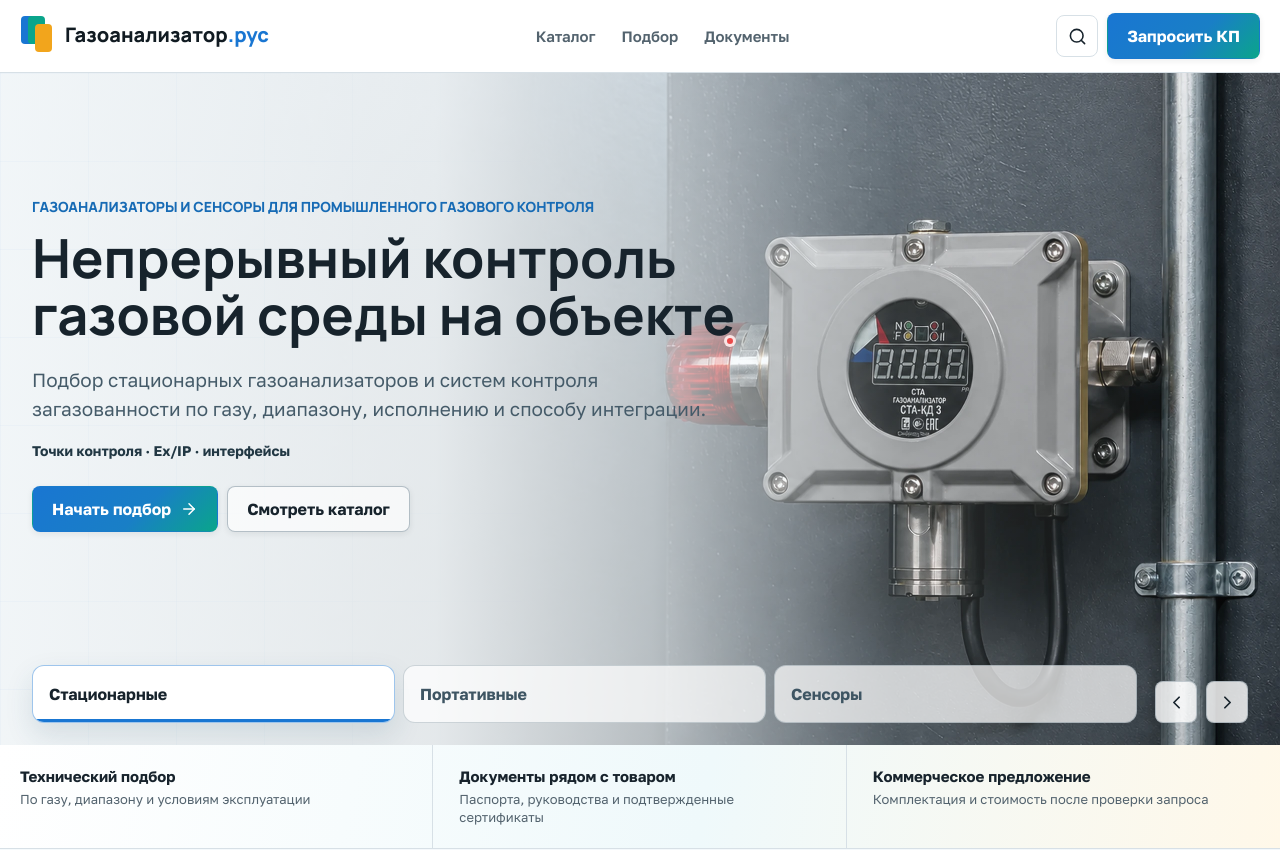
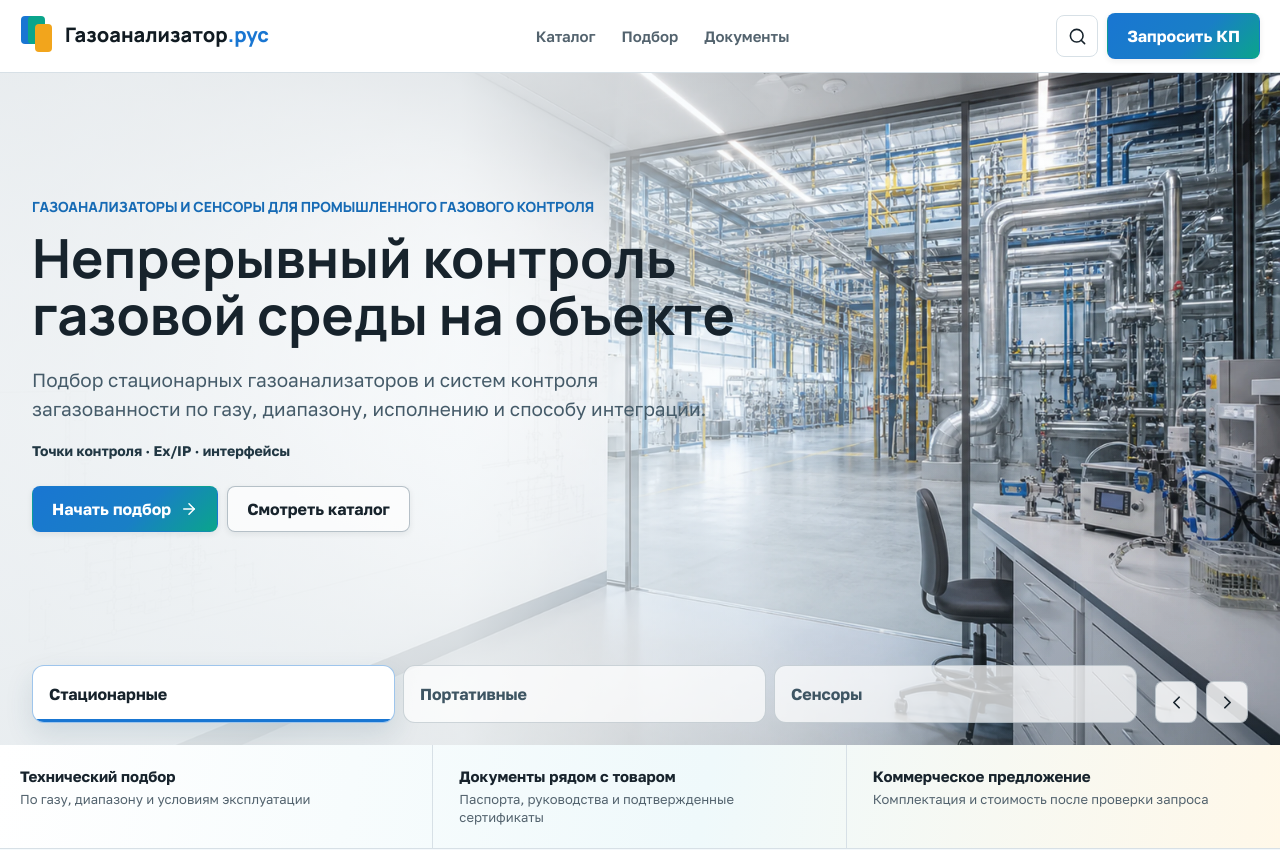
Before and after one commit to justGoty/gazrus-wordpress-local, a Next.js app in the folder web/: page / in a window 1280 px wide. Shown: the top 850 px of the page. Built offline with nearby package versions, Linux system fonts and the light colour scheme.

Commit message:
feat(home): replace hero with industrial lab scene

```diff
--- a/web/src/app/globals.css
+++ b/web/src/app/globals.css
@@ -280,8 +280,7 @@ img {
 
 .hero-media,
 .hero-image,
-.hero-shade,
-.hero-grid {
+.hero-shade {
   position: absolute;
   inset: 0;
 }
@@ -291,11 +290,6 @@ img {
 }
 
 .hero-image {
-  opacity: 0;
-  transition: opacity 520ms cubic-bezier(0.22, 1, 0.36, 1);
-}
-
-.hero-image[data-active="true"] {
   opacity: 1;
 }
 
@@ -316,101 +310,8 @@ img {
 
 .hero-shade {
   background:
-    linear-gradient(90deg, rgba(248, 252, 254, 0.97) 0%, rgba(248, 252, 254, 0.91) 34%, rgba(244, 250, 253, 0.72) 51%, rgba(227, 241, 248, 0.18) 70%, rgba(10, 25, 34, 0.04) 100%),
-    linear-gradient(145deg, rgba(25, 118, 210, 0.11), transparent 48%);
-}
-
-.hero-grid {
-  opacity: 0.32;
-  background-image:
-    linear-gradient(rgba(25, 118, 210, 0.09) 1px, transparent 1px),
-    linear-gradient(90deg, rgba(25, 118, 210, 0.09) 1px, transparent 1px);
-  background-size: 88px 88px;
-  mask-image: linear-gradient(90deg, #000 0%, transparent 48%);
-}
-
-.hero-product-motion {
-  position: absolute;
-  inset: 0;
-  opacity: 0;
-  pointer-events: none;
-  transition: opacity 240ms ease;
-}
-
-.hero-product-motion[data-active="true"] {
-  opacity: 1;
-}
-
-.hero-scan {
-  position: absolute;
-  top: 16%;
-  right: 5%;
-  width: 37%;
-  height: 58%;
-  overflow: hidden;
-  border-radius: 28px;
-  opacity: 0.44;
-}
-
-.hero-scan::after {
-  position: absolute;
-  inset: -30% 45% -30% -10%;
-  content: "";
-  background: linear-gradient(102deg, transparent 38%, rgba(255, 255, 255, 0.5) 50%, transparent 62%);
-  transform: translateX(-135%);
-  animation: hero-instrument-scan 6.5s ease-in-out infinite 1.4s;
-}
-
-.hero-signal {
-  position: absolute;
-  width: 12px;
-  height: 12px;
-  border: 3px solid rgba(255, 255, 255, 0.88);
-  border-radius: 50%;
-  box-shadow: 0 0 0 0 rgba(242, 165, 28, 0.45);
-  animation: hero-signal-pulse 3.2s ease-out infinite;
-}
-
-.hero-product-motion-stationary .hero-signal {
-  top: 39%;
-  right: 42.5%;
-  background: #ef4747;
-}
-
-.hero-product-motion-portable .hero-signal {
-  top: 28%;
-  right: 17%;
-  background: var(--amber);
-}
-
-.hero-product-motion-sensors .hero-signal {
-  top: 52%;
-  right: 25%;
-  background: var(--teal);
-}
-
-@keyframes hero-instrument-scan {
-  0%,
-  52% {
-    transform: translateX(-135%);
-  }
-  76%,
-  100% {
-    transform: translateX(290%);
-  }
-}
-
-@keyframes hero-signal-pulse {
-  0%,
-  18% {
-    opacity: 0.95;
-    box-shadow: 0 0 0 0 rgba(242, 165, 28, 0.42);
-  }
-  64%,
-  100% {
-    opacity: 0.36;
-    box-shadow: 0 0 0 14px rgba(242, 165, 28, 0);
-  }
+    linear-gradient(90deg, rgba(248, 252, 254, 0.9) 0%, rgba(248, 252, 254, 0.82) 36%, rgba(244, 250, 253, 0.48) 55%, rgba(227, 241, 248, 0.08) 76%, transparent 100%),
+    linear-gradient(180deg, rgba(255, 255, 255, 0.04) 50%, rgba(16, 65, 91, 0.16) 100%);
 }
 
 .hero-inner {
@@ -449,16 +350,14 @@ img {
   pointer-events: none;
   opacity: 0;
   visibility: hidden;
-  transform: translateY(12px);
-  transition: opacity 300ms ease, transform 360ms ease, visibility 0s linear 360ms;
+  transition: opacity 220ms ease, visibility 0s linear 220ms;
 }
 
 .hero-copy[data-active="true"] {
   pointer-events: auto;
   opacity: 1;
   visibility: visible;
-  transform: translateY(0);
-  transition-delay: 90ms;
+  transition-delay: 60ms;
 }
 
 .eyebrow,
@@ -2012,6 +1911,16 @@ img {
     font-size: 12px;
   }
 
+  .hero-image img {
+    object-position: left center;
+  }
+
+  .hero-shade {
+    background:
+      linear-gradient(90deg, rgba(248, 252, 254, 0.94) 0%, rgba(248, 252, 254, 0.87) 70%, rgba(239, 248, 252, 0.36) 100%),
+      linear-gradient(180deg, rgba(255, 255, 255, 0.02) 48%, rgba(16, 65, 91, 0.13) 100%);
+  }
+
   .hero-copy h2 {
     font-size: 40px;
   }
@@ -2033,11 +1942,6 @@ img {
     padding: 9px 12px;
     font-size: 13px;
     text-align: center;
-  }
-
-  .hero-grid,
-  .hero-product-motion {
-    display: none;
   }
 
   .hero-arrows {
@@ -2246,16 +2150,11 @@ img {
     animation: none;
   }
 
-  .hero-image,
-  .hero-copy,
-  .hero-product-motion {
+  .hero-copy {
     transition: none !important;
     transition-delay: 0s !important;
-    transform: none !important;
-  }
-
-  .hero-scan::after,
-  .hero-signal,
+  }
+
   .category-card-media img {
     animation: none !important;
     transition: none !important;
--- a/web/src/app/page.tsx
+++ b/web/src/app/page.tsx
@@ -72,7 +72,7 @@ export default function Home() {
               {categories.map((category) => (
                 <article className={`category-card category-card-${category.accent}`} key={category.id}>
                   <div className="category-card-media">
-                    <Image alt={category.imageAlt} fill sizes="(max-width: 760px) 100vw, 33vw" src={category.imageDesktop} />
+                    <Image alt={category.imageAlt} fill sizes="(max-width: 760px) 100vw, 33vw" src={category.cardImage} />
                   </div>
                   <div className="category-card-body">
                     <h3>{category.cardTitle}</h3>
--- a/web/src/components/category-hero.tsx
+++ b/web/src/components/category-hero.tsx
@@ -34,31 +34,18 @@ export function CategoryHero({ pageHeading }: CategoryHeroProps) {
   return (
     <section className="hero" id="top" aria-label="Основные направления каталога">
       <div className="hero-media" aria-hidden="true">
-        {categories.map((category, index) => (
-          <div
-            className="hero-image"
-            data-active={index === activeIndex}
-            data-slide={category.id}
-            key={category.id}
-          >
-            <picture>
-              <source media="(max-width: 760px)" srcSet={category.imageMobile} />
-              <img alt="" decoding="async" fetchPriority={index === 0 ? "high" : "auto"} src={category.imageDesktop} />
-            </picture>
-          </div>
-        ))}
+        <div className="hero-image">
+          <picture>
+            <source media="(max-width: 760px)" srcSet="/images/hero-industrial-lab-mobile-v1.webp" />
+            <img
+              alt=""
+              decoding="async"
+              fetchPriority="high"
+              src="/images/hero-industrial-lab-v1.webp"
+            />
+          </picture>
+        </div>
         <div className="hero-shade" />
-        <div className="hero-grid" />
-        {categories.map((category, index) => (
-          <div
-            className={`hero-product-motion hero-product-motion-${category.id}`}
-            data-active={index === activeIndex}
-            key={`motion-${category.id}`}
-          >
-            <span className="hero-scan" />
-            <span className="hero-signal" />
-          </div>
-        ))}
       </div>
 
       <div className="hero-inner">
--- a/web/src/data/categories.ts
+++ b/web/src/data/categories.ts
@@ -6,8 +6,7 @@ export type Category = {
   cardTitle: string;
   title: string;
   description: string;
-  imageDesktop: string;
-  imageMobile: string;
+  cardImage: string;
   imageAlt: string;
   focus: string;
   accent: "blue" | "amber" | "teal";
@@ -22,8 +21,7 @@ export const categories: Category[] = [
     title: "Непрерывный контроль газовой среды на объекте",
     description:
       "Подбор стационарных газоанализаторов и систем контроля загазованности по газу, диапазону, исполнению и способу интеграции.",
-    imageDesktop: "/images/hero-stationary-hd.webp",
-    imageMobile: "/images/hero-stationary-mobile.webp",
+    cardImage: "/images/hero-stationary-hd.webp",
     imageAlt: "Стационарная система промышленного газового контроля на объекте",
     focus: "Точки контроля · Ex/IP · интерфейсы",
     accent: "blue",
@@ -37,8 +35,7 @@ export const categories: Category[] = [
     title: "Газовый контроль для обходов и допуска к работам",
     description:
       "Выбор переносных приборов по контролируемым газам, числу каналов, способу отбора пробы и условиям эксплуатации.",
-    imageDesktop: "/images/hero-portable-hd.webp",
-    imageMobile: "/images/hero-portable-mobile.webp",
+    cardImage: "/images/hero-portable-hd.webp",
     imageAlt: "Портативный газоанализатор с пробоотборными принадлежностями",
     focus: "Каналы · отбор пробы · автономность",
     accent: "amber",
@@ -52,8 +49,7 @@ export const categories: Category[] = [
     title: "Сенсоры для замены, обслуживания и интеграции",
     description:
       "Поиск сенсора по целевому газу, диапазону, принципу измерения, форм-фактору и совместимости с прибором.",
-    imageDesktop: "/images/hero-sensors-hd.webp",
-    imageMobile: "/images/hero-sensors-mobile.webp",
+    cardImage: "/images/hero-sensors-hd.webp",
     imageAlt: "Сменные электрохимические, инфракрасные и каталитические сенсоры для газоанализаторов",
     focus: "Совместимость · диапазон · технология",
     accent: "teal",
```
Also changed, not shown: web/public/images/hero-industrial-lab-mobile-v1.webp (added), web/public/images/hero-industrial-lab-v1.webp (added), 1 other file (tests, documents, lock files or other folders).
